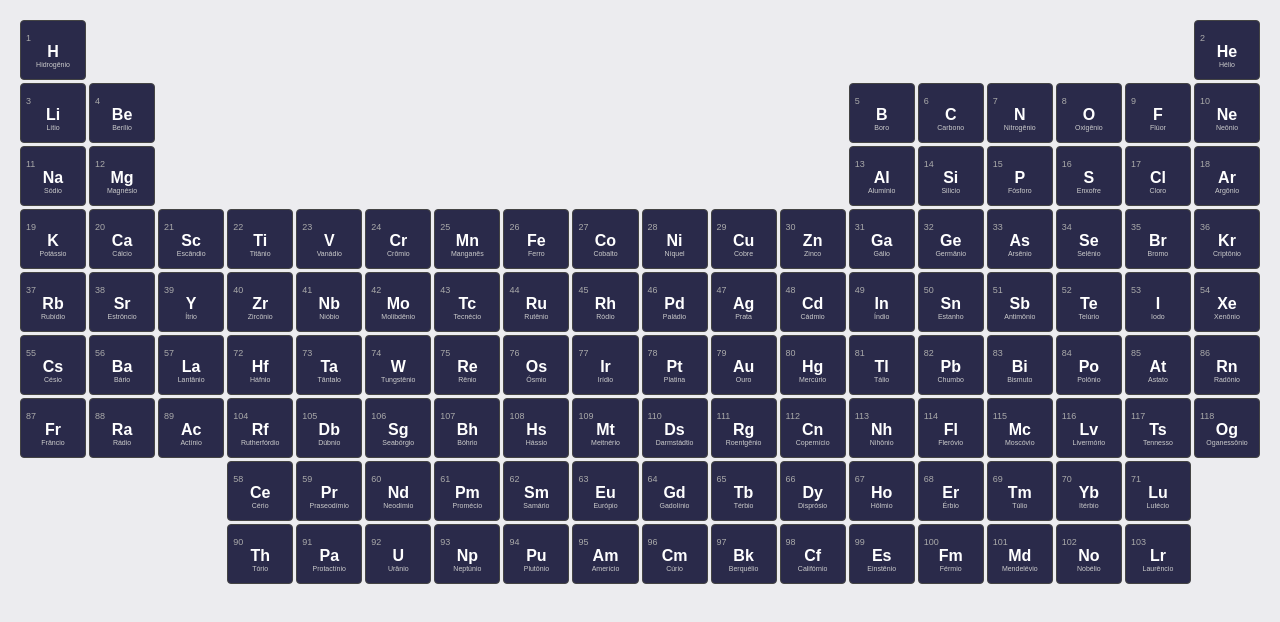
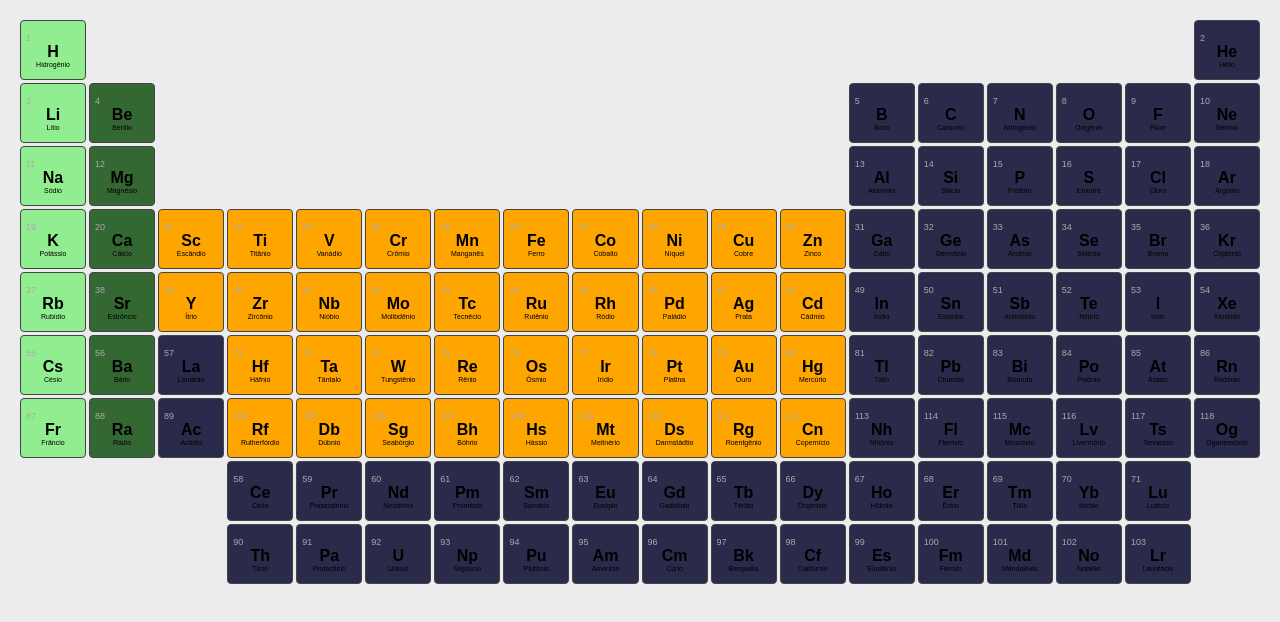
Before and after one commit to biancapereirasilva/tabela-periodica-front-end, a plain HTML site: page index.html in a window 1280 px wide. Drawn offline with Linux system fonts and the light colour scheme.

Commit message:
Colorindo o CSS

```diff
--- a/style.css
+++ b/style.css
@@ -45,12 +45,12 @@ body {
 .simbolo {
     font-size: 16px;
     font-weight: bold;
-    color: #ffffff;
+    color: #000000;
 }
 
 .nome {
     font-size: 7px;
-    color: #ccc;
+    color: #000000;
     text-align: center;
 }
 
@@ -185,3 +185,74 @@ body {
 .elemento:nth-child(116) { grid-column: 16; grid-row: 7; }  /* Lv */
 .elemento:nth-child(117) { grid-column: 17; grid-row: 7; }  /* Ts */
 .elemento:nth-child(118) { grid-column: 18; grid-row: 7; }  /* Og */
+
+/* Metais alcalinos — verde claro */
+.elemento:nth-child(1),
+.elemento:nth-child(3),
+.elemento:nth-child(11),
+.elemento:nth-child(19),
+.elemento:nth-child(37),
+.elemento:nth-child(55),
+.elemento:nth-child(87) {
+    background-color: #90ee90;
+}
+
+.elemento:nth-child(1):hover,
+.elemento:nth-child(3):hover,
+.elemento:nth-child(11):hover,
+.elemento:nth-child(19):hover,
+.elemento:nth-child(37):hover,
+.elemento:nth-child(55):hover,
+.elemento:nth-child(87):hover {
+    background-color: #70ce70;
+}
+
+/*Metais alcalinoterrosos (Be, Mg, Ca, Sr, Ba, Ra) - verde escuro */
+.elemento:nth-child(4),
+.elemento:nth-child(12),
+.elemento:nth-child(20),
+.elemento:nth-child(38),
+.elemento:nth-child(56),
+.elemento:nth-child(88) {
+    background-color: #336833;
+}
+.elemento:nth-child(4):hover,
+.elemento:nth-child(12):hover,
+.elemento:nth-child(20):hover,
+.elemento:nth-child(38):hover,
+.elemento:nth-child(56):hover,
+.elemento:nth-child(88):hover {
+    background-color: #123812;
+}
+ /* Metais de transição — laranja */
+.elemento:nth-child(21), .elemento:nth-child(22), .elemento:nth-child(23),
+.elemento:nth-child(24), .elemento:nth-child(25), .elemento:nth-child(26),
+.elemento:nth-child(27), .elemento:nth-child(28), .elemento:nth-child(29),
+.elemento:nth-child(30), .elemento:nth-child(39), .elemento:nth-child(40),
+.elemento:nth-child(41), .elemento:nth-child(42), .elemento:nth-child(43),
+.elemento:nth-child(44), .elemento:nth-child(45), .elemento:nth-child(46),
+.elemento:nth-child(47), .elemento:nth-child(48), .elemento:nth-child(72),
+.elemento:nth-child(73), .elemento:nth-child(74), .elemento:nth-child(75),
+.elemento:nth-child(76), .elemento:nth-child(77), .elemento:nth-child(78),
+.elemento:nth-child(79), .elemento:nth-child(80), .elemento:nth-child(104),
+.elemento:nth-child(105), .elemento:nth-child(106), .elemento:nth-child(107),
+.elemento:nth-child(108), .elemento:nth-child(109), .elemento:nth-child(110),
+.elemento:nth-child(111), .elemento:nth-child(112) {
+    background-color: #FFA500;
+}
+
+.elemento:nth-child(21):hover, .elemento:nth-child(22):hover, .elemento:nth-child(23):hover,
+.elemento:nth-child(24):hover, .elemento:nth-child(25):hover, .elemento:nth-child(26):hover,
+.elemento:nth-child(27):hover, .elemento:nth-child(28):hover, .elemento:nth-child(29):hover,
+.elemento:nth-child(30):hover, .elemento:nth-child(39):hover, .elemento:nth-child(40):hover,
+.elemento:nth-child(41):hover, .elemento:nth-child(42):hover, .elemento:nth-child(43):hover,
+.elemento:nth-child(44):hover, .elemento:nth-child(45):hover, .elemento:nth-child(46):hover,
+.elemento:nth-child(47):hover, .elemento:nth-child(48):hover, .elemento:nth-child(72):hover,
+.elemento:nth-child(73):hover, .elemento:nth-child(74):hover, .elemento:nth-child(75):hover,
+.elemento:nth-child(76):hover, .elemento:nth-child(77):hover, .elemento:nth-child(78):hover,
+.elemento:nth-child(79):hover, .elemento:nth-child(80):hover, .elemento:nth-child(104):hover,
+.elemento:nth-child(105):hover, .elemento:nth-child(106):hover, .elemento:nth-child(107):hover,
+.elemento:nth-child(108):hover, .elemento:nth-child(109):hover, .elemento:nth-child(110):hover,
+.elemento:nth-child(111):hover, .elemento:nth-child(112):hover {
+    background-color: #cc8400;
+}
```
